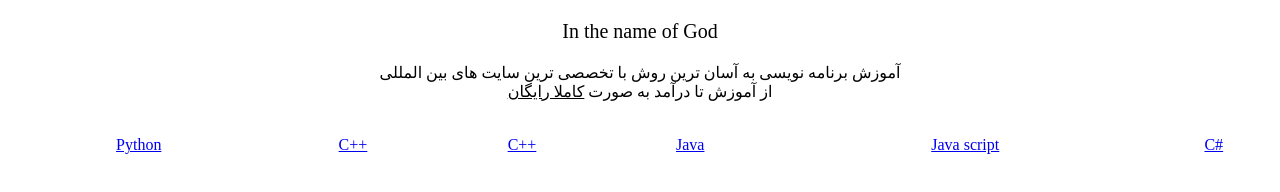
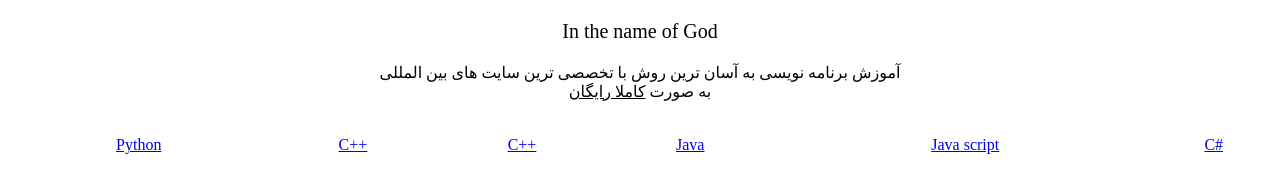
Before and after one commit to dana-KU-kadkhoda-RD-90/my_Website, a plain HTML site: page index.html in a window 1280 px wide. Drawn offline with Linux system fonts and the light colour scheme.

Commit message:
Update index.html

```diff
--- a/index.html
+++ b/index.html
@@ -7,7 +7,7 @@
 
 <body>
 	<p style="font: italic'Franklin Gothic Bold', 'Arial Black', 'sans-serif'; font-size: 20px ; text-align: center">In the name of God</p>
-	<P style="text-align:center">آموزش برنامه نویسی به آسان ترین روش با تخصصی ترین سایت های بین المللی<br>از آموزش تا درآمد به صورت  <ins>کاملا رایگان</ins> </br></P>
+	<P style="text-align:center">آموزش برنامه نویسی به آسان ترین روش با تخصصی ترین سایت های بین المللی<br> به صورت  <ins>کاملا رایگان</ins> </br></P>
 	<table style="border: 10px ; width: 100% ; text-align: center ; border-color: aquamarine">
 		<tr>
 		<td><p><a href="https://www.w3schools.com/python/">Python</a></p></td>
```
